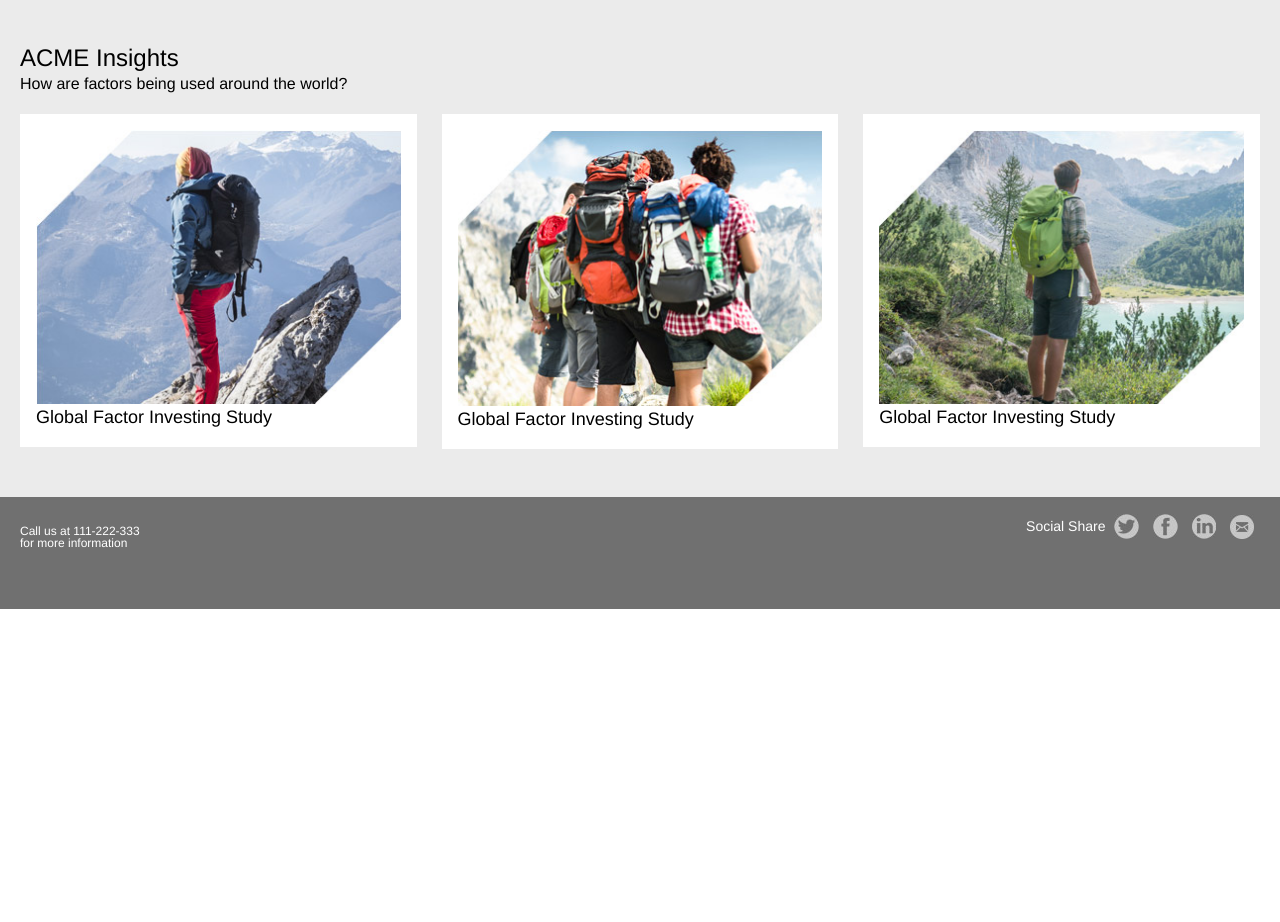
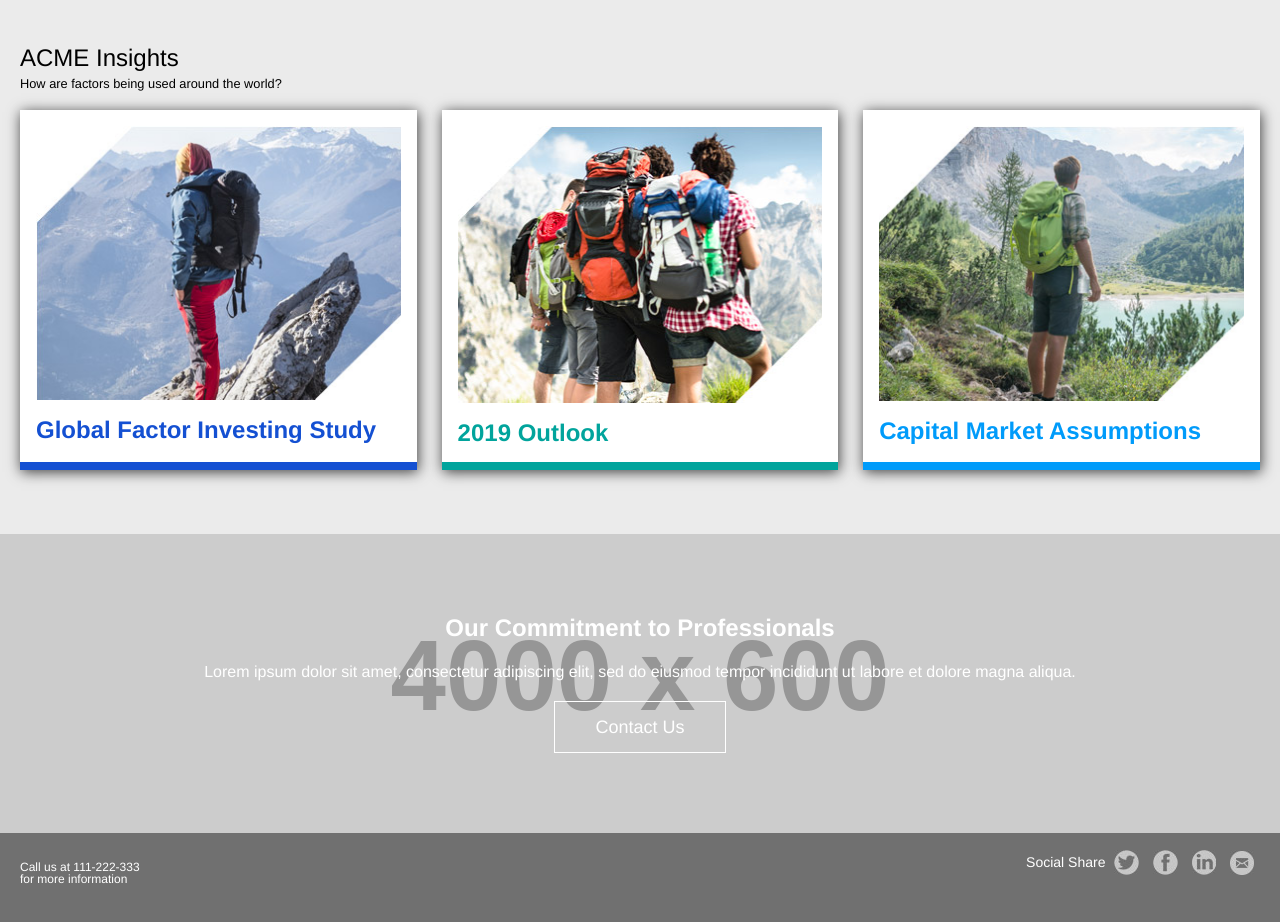
Before and after one commit to becktj07/crescendo-test-main, a website: page index.html in a window 1280 px wide. Shown: the part 524-1446 px from the top of the page. Before the commit the page ends 1133 px from the top, so only its background shows below. Drawn offline with nearby package versions, Linux system fonts and the light colour scheme; placeholder pictures from the web are drawn by us.

Commit message:
blue background sections and cards added

```diff
--- a/index.html
+++ b/index.html
@@ -47,30 +47,36 @@
         <div class="wrapper">
             <h2 class="section-title">ACME Insights</h2>
             <h3>How are factors being used around the world?</h3>
-        </div>
-        <div class="wrapper">
             <div class="grid-wrapper">
                 <div class="three-col-item">
-                    <div class="insights-card">
+                    <div class="insights-card insights-card--one">
                         <img src="images/global-factor.jpg" alt="global factor"/>
                         <h2>Global Factor Investing Study</h2>
                     </div>
                 </div>
                 <div class="three-col-item">
-                    <div class="insights-card">
+                    <div class="insights-card insights-card--two">
                         <img src="images/2019-outlook.jpg" alt="2019 outlook"/>
-                        <h2>Global Factor Investing Study</h2>
+                        <h2>2019 Outlook</h2>
                     </div>
                 </div>
                 <div class="three-col-item">
-                    <div class="insights-card">
+                    <div class="insights-card insights-card--three">
                         <img src="images/capital-market.jpg" alt="capital markets"/>
-                        <h2>Global Factor Investing Study</h2>
+                        <h2>Capital Market Assumptions</h2>
                     </div>
                 </div>
             </div>
         </div>
     </section>
+
+    <figure class="full-screen-image--image-contain blue-pattern">
+        <div class="full-width-text">
+            <h1>Our Commitment to Professionals</h1>
+            <p>Lorem ipsum dolor sit amet, consectetur adipiscing elit, sed do eiusmod tempor incididunt ut labore et dolore magna aliqua.</p>
+            <a href="/" class="cta-button">Contact Us</a>
+        </div>
+    </figure>
 
     <footer class="footer">
         <div class="footer__inner">
--- a/sass/base/_main.scss
+++ b/sass/base/_main.scss
@@ -143,29 +143,28 @@ picture {
 .cta-button {
     @include box-sizing;
     font-size:$font-size-button;
-    background-color: $secondary;
+    background-color: transparent;
+    border: 1px solid #fff;
     color: #ffffff;
     line-height: 1em;
-    padding: 8px 25px;
+    padding: 1rem 2.5rem;
     text-decoration: none;
     cursor: pointer;
     display: inline-block;
-    height: 37px;
-    /*-webkit-transition: background-color .05s linear;
-    -moz-transition: background-color .05s linear;
-    -o-transition: background-color .05s linear;
-    -ms-transition: background-color .05s linear;
-    transition: background-color .05s linear;*/
+    // -webkit-transition: background-color .05s linear;
+    // -moz-transition: background-color .05s linear;
+    // -o-transition: background-color .05s linear;
+    // -ms-transition: background-color .05s linear;
+    // transition: background-color .05s linear;
 
     &:hover {
-        background-color: $darkSecondary;
-        color: #ffffff;
         text-decoration: none;
-        -webkit-transition: background-color .05s linear;
-        -moz-transition: background-color .05s linear;
-        -o-transition: background-color .05s linear;
-        -ms-transition: background-color .05s linear;
-        transition: background-color .05s linear;
+        color: #fff;
+        // -webkit-transition: background-color .05s linear;
+        // -moz-transition: background-color .05s linear;
+        // -o-transition: background-color .05s linear;
+        // -ms-transition: background-color .05s linear;
+        // transition: background-color .05s linear;
     }
 }
 
--- a/sass/base/_variables.scss
+++ b/sass/base/_variables.scss
@@ -19,7 +19,7 @@ $darkNeutral: #808081;
 $primary: #1450d2; //Primary Brand Color
 $lightPrimary:#009bfa;
 $darkPrimary:#001254;
-$secondary: #ebebeb; //Brand Secondary
+$secondary: #01a49c; //Brand Secondary
 $lightSecondary:#d9d9d9;
 $darkSecondary:#707070;
 $body-font-color: #000;
--- a/sass/base/_wrappers.scss
+++ b/sass/base/_wrappers.scss
@@ -40,7 +40,7 @@ $wrapper-padding: 0 20px; //The gutter pixel amount of the wrapper
 
 .full-screen-width--gray {
     @extend .full-screen-width;
-    background-color: $secondary;
+    background-color: #ebebeb;
     padding: 3rem 0;
 
     h2, h3 {
@@ -50,6 +50,6 @@ $wrapper-padding: 0 20px; //The gutter pixel amount of the wrapper
     }
 
     h3 {
-        font-size: 1rem;
+        font-size: .8rem;
     }
 }
--- a/sass/modules/_full-screen-image.scss
+++ b/sass/modules/_full-screen-image.scss
@@ -14,6 +14,9 @@
     @extend .image-contain;
     width: 100%;
 }
+
+
+/*full screen images */
 
 .hero-image {
     background-image:url("/images/hero-mobile.jpg");
@@ -33,7 +36,6 @@
 
      @media #{$mq-large} {
         background-image:url("/images/hero-desktop.jpg");
-        //height: 400px;
     }
 
     @media #{$mq-xlarge} {
@@ -41,12 +43,19 @@
     }
 }
 
+.blue-pattern {
+    background-size: cover;
+    background-position: center;
+    background-repeat: no-repeat;
+    background-image:url("https://via.placeholder.com/4000x600.jpg");
+}
+
 .full-screen-image__text-overlay {
         position: relative;
         transform: translateY(40%);
 
         @media #{$mq-xlarge} {
-            top:50%;
+            top: 50%;
             transform: translateY(75%);
         }
 
--- a/sass/modules/_full-width-text.scss
+++ b/sass/modules/_full-width-text.scss
@@ -1,11 +1,16 @@
 .full-width-text {
     @extend .wrapper;
-    padding-top: 40px;
-    padding-bottom: 40px;
+    padding-top: 80px;
+    padding-bottom: 80px;
+    text-align: center;
+    color: #fff;
+
+    @media #{$mq-medium} {
+
+    }
 
     @media #{$mq-large} {
-        padding-top: 80px;
-        padding-bottom: 80px;
+
     }
 }
 
@@ -20,18 +25,5 @@
 }
 
 .full-width-description {
-    width: 100%;
-    max-width: 810px;
-    margin: 10px auto 0 auto;
-    text-align: center;
 
-    @media #{$mq-medium} {
-        max-width: 600px;
-    }
-
-    @media #{$mq-large} {
-        text-align: left;
-        margin: 15px auto 0 auto;
-        max-width: 100%;
-    }
 }
--- a/sass/modules/_grids.scss
+++ b/sass/modules/_grids.scss
@@ -1,13 +1,8 @@
-.grid-centerer {
-
-  @media #{$mq-small} {
-    margin: 0 -10px;
-  }
-}
-
 .grid-wrapper {
   display: flex;
   justify-content: space-between;
+  flex-direction: row;
+  flex-wrap: wrap;
 }
 
 .grid-image-container {
@@ -18,6 +13,7 @@
 .grid-item {
   @include box-sizing;
   flex-basis: 100%;
+  flex-wrap: wrap;
 }
 
 /*-----------------------------
@@ -39,7 +35,7 @@
 .three-col-item {
   @extend .grid-item;
 
-  @media #{$mq-medium} {
+  @media #{$mq-small} {
     flex-basis: 32%;
   }
 }
--- a/sass/partials/_insights.scss
+++ b/sass/partials/_insights.scss
@@ -1,8 +1,57 @@
 .insights-card {
     background-color: #fff;
     padding: 1rem;
+    height: 320px;
+    -webkit-box-shadow: 1px 2px 13px 0px rgba(0,0,0,0.75);
+    -moz-box-shadow: 1px 2px 13px 0px rgba(0,0,0,0.75);
+    box-shadow: 1px 2px 13px 0px rgba(0,0,0,0.75);
+    margin-bottom: 1rem;
+
+    @media #{mq-small}{
+        margin-bottom: 0;
+        min-height: 220px;
+    }
+
+    @media #{$mq-medium} {
+        min-height: 320px;
+    }
+
+    @media #{$mq-large} {
+        min-height: 300px;
+    }
 
     img {
         width:100%;
+        margin-bottom: 1rem;
+    }
+
+    h2 {
+        display: block;
+        font-weight: bold;
+        font-size: $font-size-large;
     }
 }
+
+.insights-card--one {
+    border-bottom: .5rem solid $primary;
+
+    h2 {
+        color: $primary;
+    }
+}
+
+.insights-card--two {
+    border-bottom: .5rem solid $secondary;
+
+    h2 {
+        color: $secondary;
+    }
+}
+
+.insights-card--three {
+    border-bottom: .5rem solid $lightPrimary;
+
+    h2 {
+        color: $lightPrimary;
+    }
+}
```
Also changed, not shown: css/styles.css.
